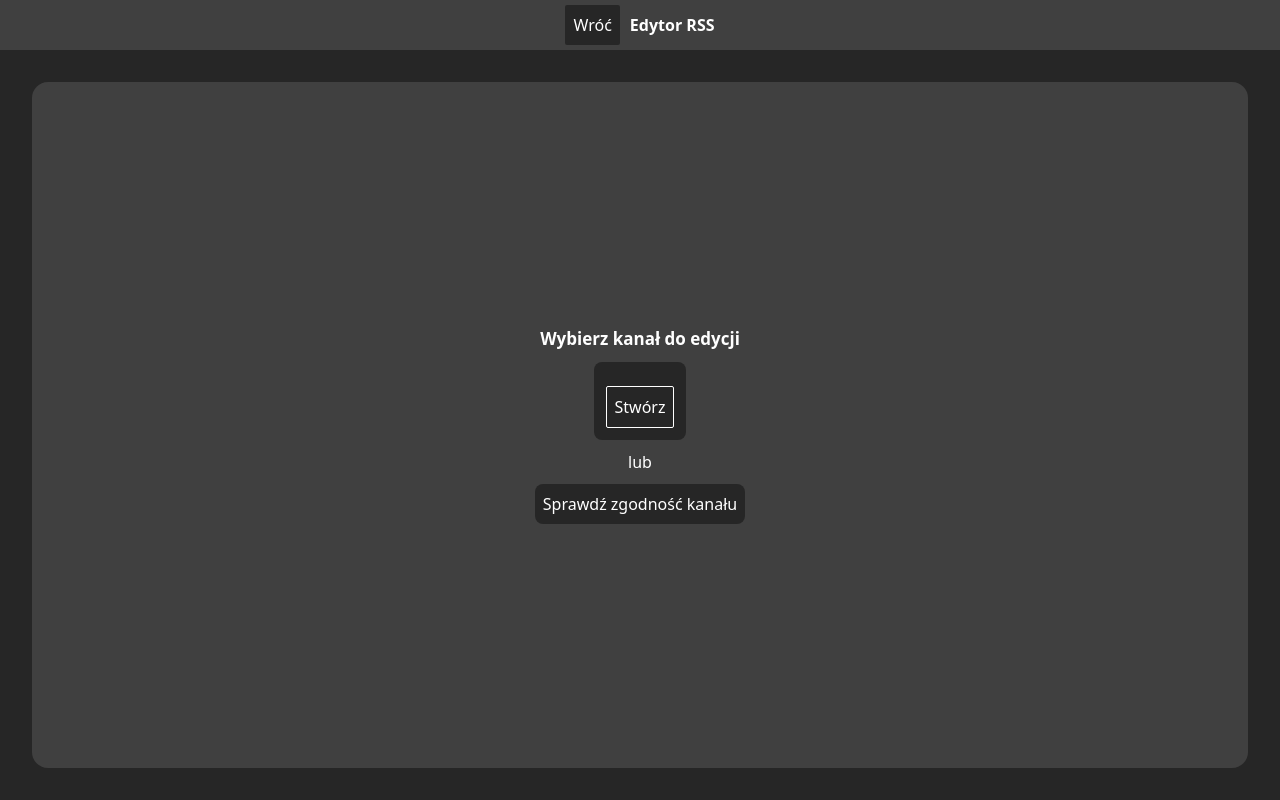
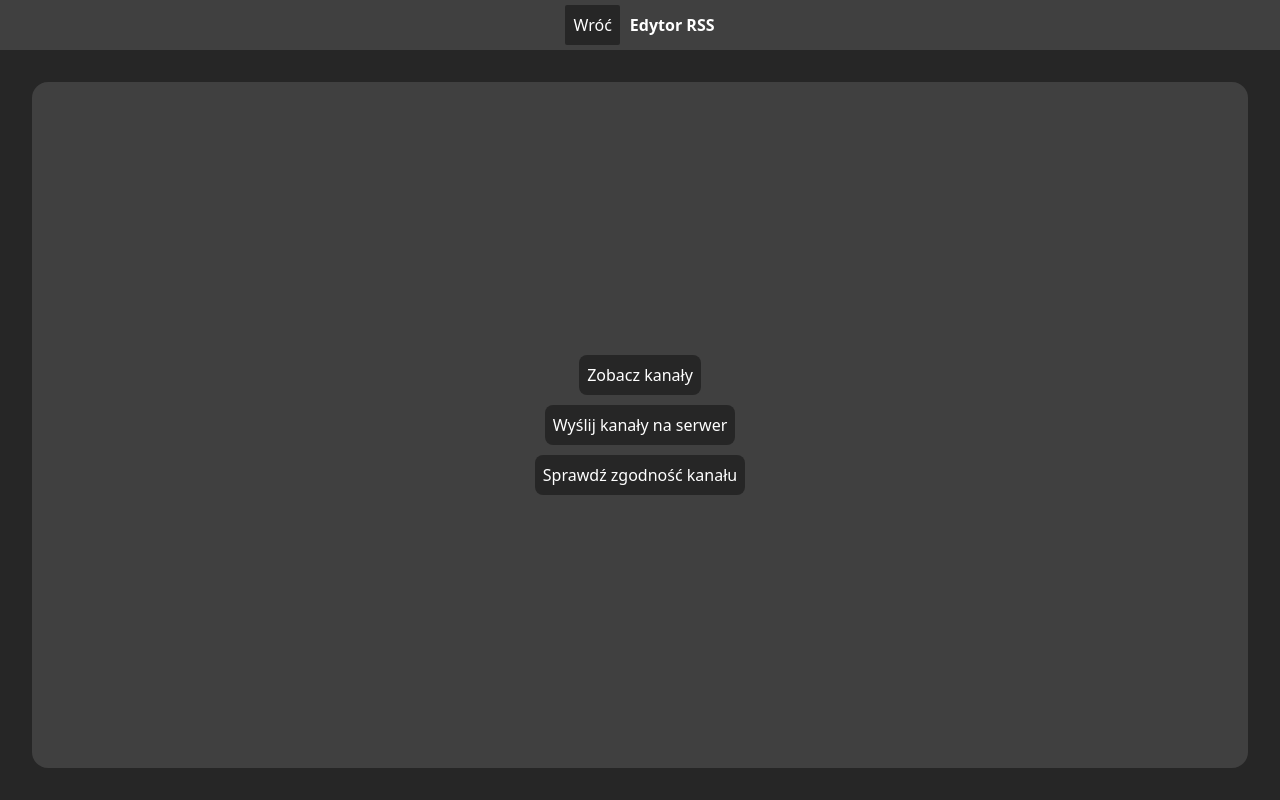
Before and after one commit to Baguuc/zadanie-rss-praktyki, a React (Vite) app in the folder frontend/: page / in a window 1280 px wide. Before the commit this address led to /channels. Built offline with nearby package versions, Linux system fonts and the light colour scheme.

Commit message:
refactor: splitted Index page into smaller sub-pages

```diff
--- a/frontend/src/App.tsx
+++ b/frontend/src/App.tsx
@@ -7,6 +7,7 @@ import ChannelViewScreen from "./pages/channel/ViewScreen";
 import ArticlesListScreen from "./pages/articles/ListScreen";
 import ChannelCheckScreen from "./pages/channel/CheckScreen";
 import Index from "./pages/Index";
+import ChannelSyncScreen from "./pages/channel/SyncScreen";
 
 function App() {
   return (
@@ -21,6 +22,7 @@ function App() {
             <Route path="articles" element={<ArticlesListScreen />} />
           </Route>
           <Route path="check" element={<ChannelCheckScreen />} />
+          <Route path="sync" element={<ChannelSyncScreen />} />
         </Route>
       </Routes>
     </ChannelsProvider>
--- a/frontend/src/pages/Index.tsx
+++ b/frontend/src/pages/Index.tsx
@@ -1,14 +1,16 @@
-import { useEffect } from "react";
-import { useNavigate } from "react-router";
+import { Link } from "react-router";
+import BackButton from "../components/ui/BackButton";
+import Button from "../components/ui/Button";
+import Root from "../layouts/Root";
 
 const Index = () => {
-    const navigate = useNavigate();
-
-    useEffect(() => {
-        navigate("/channels");
-    }, []);
-
-    return <div />;
+    return <Root navbarChildren={[<BackButton />, <p className="font-bold">Edytor RSS</p>]}>
+        <div className="flex flex-col gap-[10px] place-items-center place-content-center">
+            <Link to={"/channels"}><Button style={{ borderRadius: "8px" }}>Zobacz kanały</Button></Link>
+            <Link to={"/channels/sync"}><Button style={{ borderRadius: "8px" }}>Wyślij kanały na serwer</Button></Link>
+            <Link to={"/channels/check"}><Button style={{ borderRadius: "8px" }}>Sprawdź zgodność kanału</Button></Link>
+        </div>
+    </Root>
 };
 
 export default Index;
--- a/frontend/src/pages/channel/ListScreen.tsx
+++ b/frontend/src/pages/channel/ListScreen.tsx
@@ -1,5 +1,3 @@
-import { Link } from "react-router";
-import Button from "../../components/ui/Button";
 import ChannelList from "../../features/channel-list/ChannelList";
 import Root from "../../layouts/Root";
 import BackButton from "../../components/ui/BackButton";
@@ -10,7 +8,6 @@ const ChannelListScreen = () => {
       <h1 className="text-[17px] font-bold p-0 m-0">Wybierz kanał do edycji</h1>
       <ChannelList />
       <p>lub</p>
-      <Link to={"/channels/check"}><Button style={{ borderRadius: "8px" }}>Sprawdź zgodność kanału</Button></Link>
     </div>
   </Root>
 }
--- /dev/null
+++ b/frontend/src/pages/channel/SyncScreen.tsx
@@ -0,0 +1,5 @@
+const ChannelSyncScreen = () => {
+  return <div>...</div>
+}
+
+export default ChannelSyncScreen;
```
